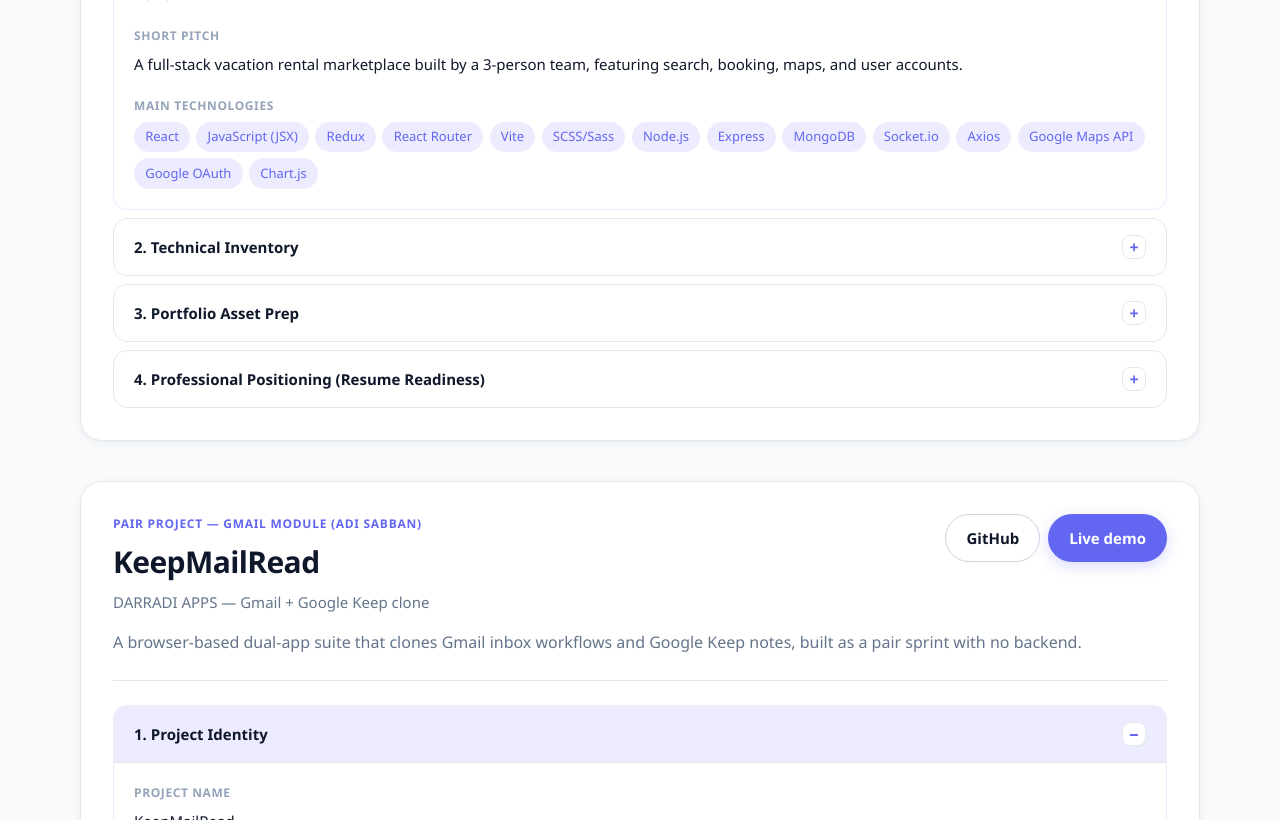
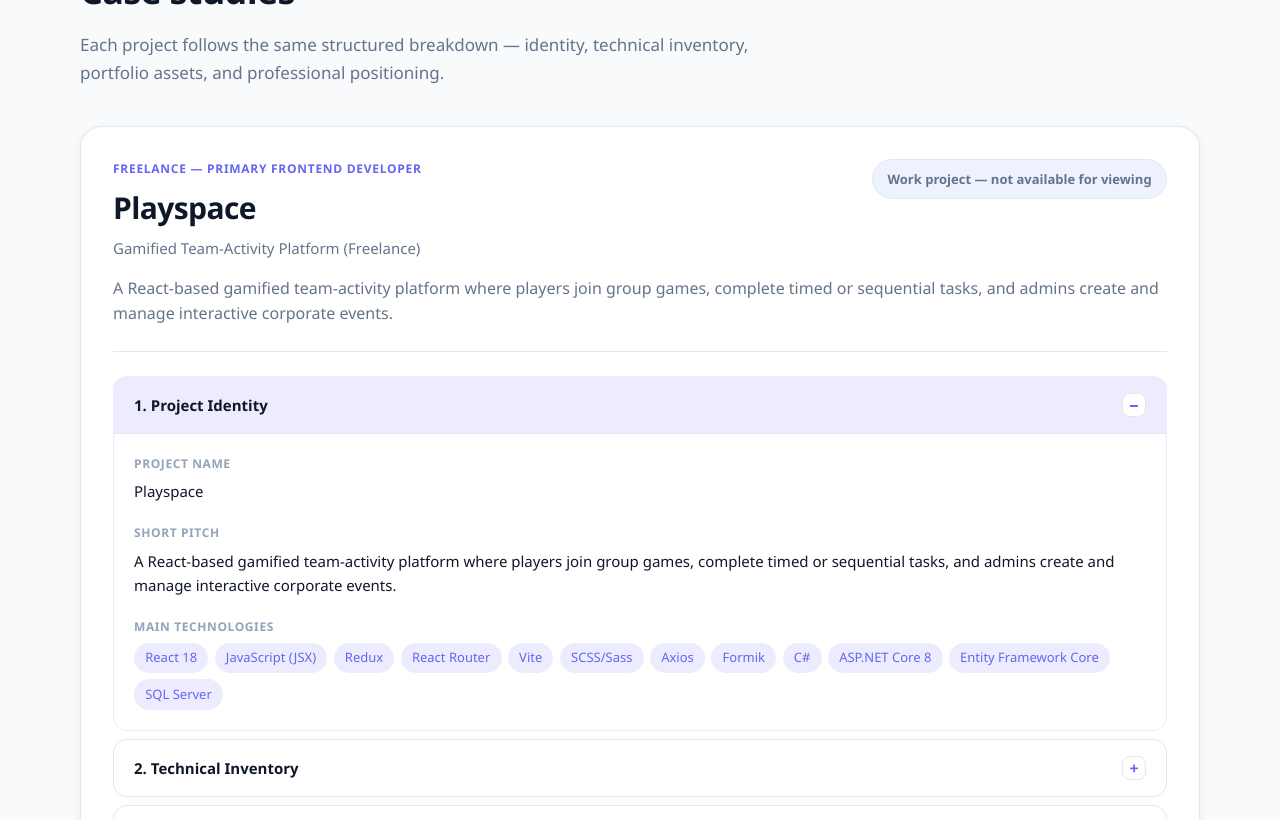
Before and after one commit to AdiSabban10/adi-sabban-portfolio, a React (Vite) app: page / in a window 1280 px wide. Shown: the part 1980-2800 px from the top of the page. Built offline with nearby package versions, Linux system fonts and the light colour scheme.

Commit message:
feat: add Playspace freelance project

```diff
--- a/src/components/CaseStudy.jsx
+++ b/src/components/CaseStudy.jsx
@@ -141,6 +141,36 @@ function PositioningContent({ project }) {
           </dd>
         </div>
       )}
+      {project.myContributionsFrontend && (
+        <div className="detail-list__row">
+          <dt>Frontend Contributions</dt>
+          <dd>
+            <ul className="bullet-list">
+              {project.myContributionsFrontend.map((item) => (
+                <li key={item}>{item}</li>
+              ))}
+            </ul>
+          </dd>
+        </div>
+      )}
+      {project.myContributionsBackend && (
+        <div className="detail-list__row">
+          <dt>Backend Contributions</dt>
+          <dd>
+            <ul className="bullet-list">
+              {project.myContributionsBackend.map((item) => (
+                <li key={item}>{item}</li>
+              ))}
+            </ul>
+          </dd>
+        </div>
+      )}
+      {project.scopeNote && (
+        <div className="detail-list__row">
+          <dt>Scope Note</dt>
+          <dd className="detail-list__note">{project.scopeNote}</dd>
+        </div>
+      )}
     </dl>
   )
 }
@@ -176,6 +206,12 @@ export function CaseStudy({ project }) {
           )}
         </div>
         <div className="case-study__links">
+          {project.links.confidential ? (
+            <span className="case-study__confidential">
+              Work project — not available for viewing
+            </span>
+          ) : (
+            <>
               {project.links.githubRepos?.length > 0
                 ? project.links.githubRepos.map((repo) =>
                     repo.url ? (
@@ -226,6 +262,8 @@ export function CaseStudy({ project }) {
                   Live demo
                 </span>
               )}
+            </>
+          )}
         </div>
       </div>
       <p className="case-study__pitch">{project.shortPitch}</p>
--- a/src/components/Hero.jsx
+++ b/src/components/Hero.jsx
@@ -23,7 +23,7 @@ export function Hero() {
       </div>
       <div className="hero__stats" aria-label="Portfolio highlights">
         <div className="stat-card">
-          <span className="stat-card__value">4</span>
+          <span className="stat-card__value">5</span>
           <span className="stat-card__label">Projects</span>
         </div>
         <div className="stat-card">
--- a/src/data/projects.js
+++ b/src/data/projects.js
@@ -1,4 +1,95 @@
 export const projects = [
+  {
+    "id": "playspace",
+    "slug": "playspace",
+    "title": "Playspace",
+    "subtitle": "Gamified Team-Activity Platform (Freelance)",
+    "shortPitch": "A React-based gamified team-activity platform where players join group games, complete timed or sequential tasks, and admins create and manage interactive corporate events.",
+    "mainTechnologies": [
+      "React 18",
+      "JavaScript (JSX)",
+      "Redux",
+      "React Router",
+      "Vite",
+      "SCSS/Sass",
+      "Axios",
+      "Formik",
+      "C#",
+      "ASP.NET Core 8",
+      "Entity Framework Core",
+      "SQL Server"
+    ],
+    "coreStack": {
+      "frontend": "React 18 SPA (pages/, cmps/, customHooks/), Redux (auth, game, activity), React Router v6, modular SCSS, Vite, Axios with cookie-based auth",
+      "backend": "ASP.NET Core 8 REST API — areas I contributed to: PlayerService, PlayerController, GameController, AuthMiddleware, Program.cs (CORS), background workers (DatabaseBackupWorker, SnapShotCreatorWorker, LogCleanupWorker)",
+      "tools": "Git, GitHub Actions (PR-to-production workflow), Serilog (existing setup), FluentFTP, Contabo API"
+    },
+    "keyFeatures": [
+      "Interactive game map — visual task map with status states (done, current, locked, expired), cross-stage navigation, and locked-task modals for time-gated games",
+      "Multi-mode game engine — flat activities vs. multi-stage games, plus onProgress (sequential) and onTime (timestamp-driven) progression with expired-task handling",
+      "Full-stack player answers — frontend revisit flow and admin tooling aligned with new backend persistence, reset, and group-transfer APIs"
+    ],
+    "architecturePattern": "Frontend: component-based React with service layer (game.service, auth.service, http.service), Redux actions/reducers, custom hooks, and event-bus messaging. Backend (contributions): layered REST API — Controllers → Services → Repositories via Unit of Work, plus background workers for backup and log maintenance.",
+    "dataPersistence": "SQL Server via EF Core (backend); REST API as primary data path; localStorage for user/player cache; sessionStorage for game drafts, game-start flags, and stage intro state",
+    "elevatorPitch": "Developed the frontend for Playspace, a gamified corporate team-activity platform, as primary frontend owner (~198 commits). Built the interactive game map, multi-stage and time-based game flows, and admin player-answer tooling. Extended the existing ASP.NET Core backend with player answer persistence, admin management endpoints, stage/lifesaver fixes, and production worker hardening — delivering end-to-end features across React and C#.",
+    "technicalChallenges": [
+      "Time-based game flow logic — implemented expiration, lock, and navigation rules across the game map, stage transitions, and player progress restoration so onTime games skip expired tasks and route players correctly",
+      "Player answer persistence with game-state consistency — designed and shipped the PlayerAnswer table, repository, and service logic on the backend, coordinated with frontend revisit flows, retry-skip behavior, and admin reset with progress/stage/lifesaver cleanup"
+    ],
+    "skillTags": [
+      "React",
+      "Redux",
+      "JavaScript",
+      "SCSS",
+      "ASP.NET Core",
+      "C#",
+      "EF Core",
+      "SQL Server",
+      "REST API",
+      "Full-Stack Delivery",
+      "Complex UI State",
+      "Background Services"
+    ],
+    "myRole": "Primary frontend developer on a freelance production app (~198 frontend commits, ~44% of frontend repo, April–December 2025). Meaningful backend contributor (~40 commits, ~19% of backend repo) on features tied to my frontend work — not primary backend architect. Collaborated with Chen (initial frontend scaffold), Avishai Dotan (core API architecture), and integrated ongoing backend API changes.",
+    "keyStrengths": [
+      "Mid-level+ frontend ownership — end-to-end delivery of complex features (GameMap, stages, admin tools), not just styling",
+      "Full-stack feature delivery — player answers and admin player management built across React/Redux and ASP.NET Core/EF Core",
+      "Complex state and flow debugging — extensive edge-case fixes in game progression, expiration, and admin test mode",
+      "Production ops awareness — stabilized backup/snapshot workers and added log cleanup worker",
+      "Security mindset — authored structured security review and implemented environment-based CORS hardening"
+    ],
+    "resumeBullets": [
+      "Built an interactive game map with dynamic task status (locked, expired, current) and cross-stage navigation for a multi-mode corporate activity platform",
+      "Implemented time-based (onTime) and multi-stage game flows on the frontend, including expiration logic, progress restoration, and 50+ edge-case fixes",
+      "Built player answer persistence end-to-end — EF Core migration, repository, service logic, and player-facing API for revisit flows",
+      "Delivered admin REST endpoints for viewing, resetting, and transferring player answers, with coordinated cleanup of progress, stages, and lifesaver state",
+      "Stabilized production background workers for SQL Server backup and VPS snapshot rotation; added automated log cleanup worker"
+    ],
+    "myContributionsFrontend": [
+      "Game map — static component, dynamic task rendering, status system (done/current/locked/expired), navigation, LockedTaskModal, score panel",
+      "Player game flow — answer revisit, skip non-required questions, open-question textarea, AnswerFeedback, double-submit prevention, progress resume",
+      "Game modes — stages support, onProgress/onTime modes, expired activity handling, lifesaver fixes, stage lock modal",
+      "Game creation — draft autosave (sessionStorage), time validation, multiple-choice normalization, duplicate group validation",
+      "Admin panel — AdminPlayerAnswers table UI, time-based status tracking, player transfer, reset answers, admin test mode fixes",
+      "UI/UX — mobile-responsive SCSS overhaul, FancyTitle, Loader, login/signup/game screen restyling, Hebrew admin UI"
+    ],
+    "myContributionsBackend": [
+      "Player answer persistence (new) — PlayerAnswer entity, EF migration, repository, UnitOfWork wiring, save-on-submit, revisit endpoint",
+      "Admin player management API (new) — GetPlayerAnswers, ResetPlayerAnswers, TransferPlayer endpoints with coordinated state cleanup",
+      "Player context — unified HttpContextService / ValidationService to prevent desync after admin reset",
+      "Stage & lifesaver logic — per-activity attempts, StageId guard, text-hint lifesaver migration, admin-mode submission fixes",
+      "Targeted fixes — AuthService CommitAsync after player insert, GameService player position bug",
+      "Background workers — backup retention, FTP limits, Contabo snapshot fixes, new LogCleanupWorker",
+      "CORS & config — environment-based CORS in Program.cs; authored SECURITY_REPORT.md"
+    ],
+    "scopeNote": "Work project — code and live demo are not available for viewing on this portfolio. For interviews: frontend was mostly mine (~44% of commits); backend was largely built by a teammate — I added player answers, admin APIs, stage/lifesaver fixes, worker ops, and security review in areas directly tied to my frontend features.",
+    "collaboration": "Freelance — primary frontend developer",
+    "links": {
+      "github": null,
+      "live": null,
+      "confidential": true
+    }
+  },
   {
     "id": "abnb",
     "slug": "abnb",
@@ -143,7 +234,7 @@ export const projects = [
     ],
     "collaboration": "Pair project — Gmail module (Adi Sabban)",
     "links": {
-      "github": "https://github.com/AdiSabban10/Sprint3-Gmail-GoogleKeepl",
+      "github": "https://github.com/AdiSabban10/Sprint3-Gmail-GoogleKeep",
       "live": "https://adisabban10.github.io/Sprint3-Gmail-GoogleKeep/#/mail/inbox"
     }
   },
--- a/src/styles/components.scss
+++ b/src/styles/components.scss
@@ -323,6 +323,16 @@
   border-bottom: 1px solid var(--color-border);
 }
 
+.case-study__confidential {
+  font-size: 0.8125rem;
+  font-weight: 600;
+  color: var(--color-text-muted);
+  padding: 0.55rem 0.9rem;
+  border: 1px solid var(--color-border);
+  border-radius: var(--radius-full);
+  background: var(--color-bg-muted);
+}
+
 // Accordion
 .accordion {
   display: flex;
```
Lines whose indentation alone changed are shown as unchanged.
